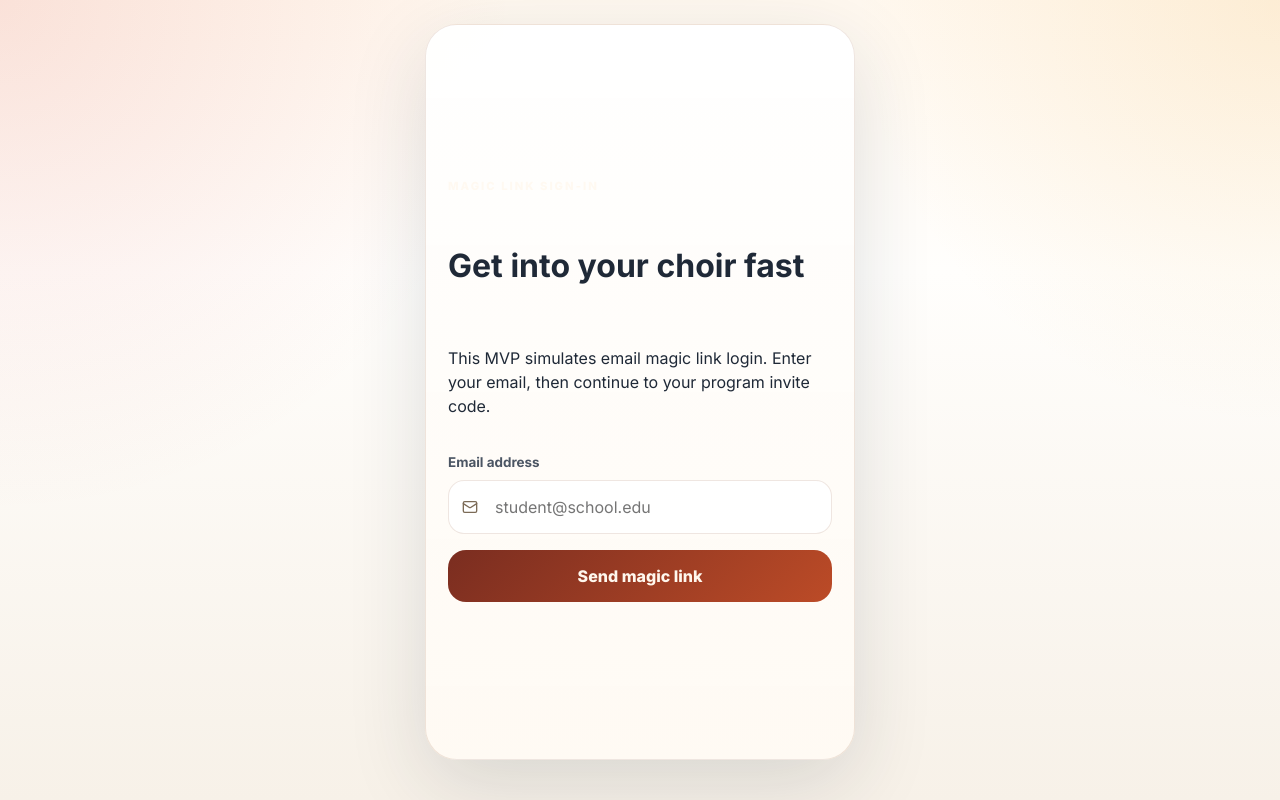
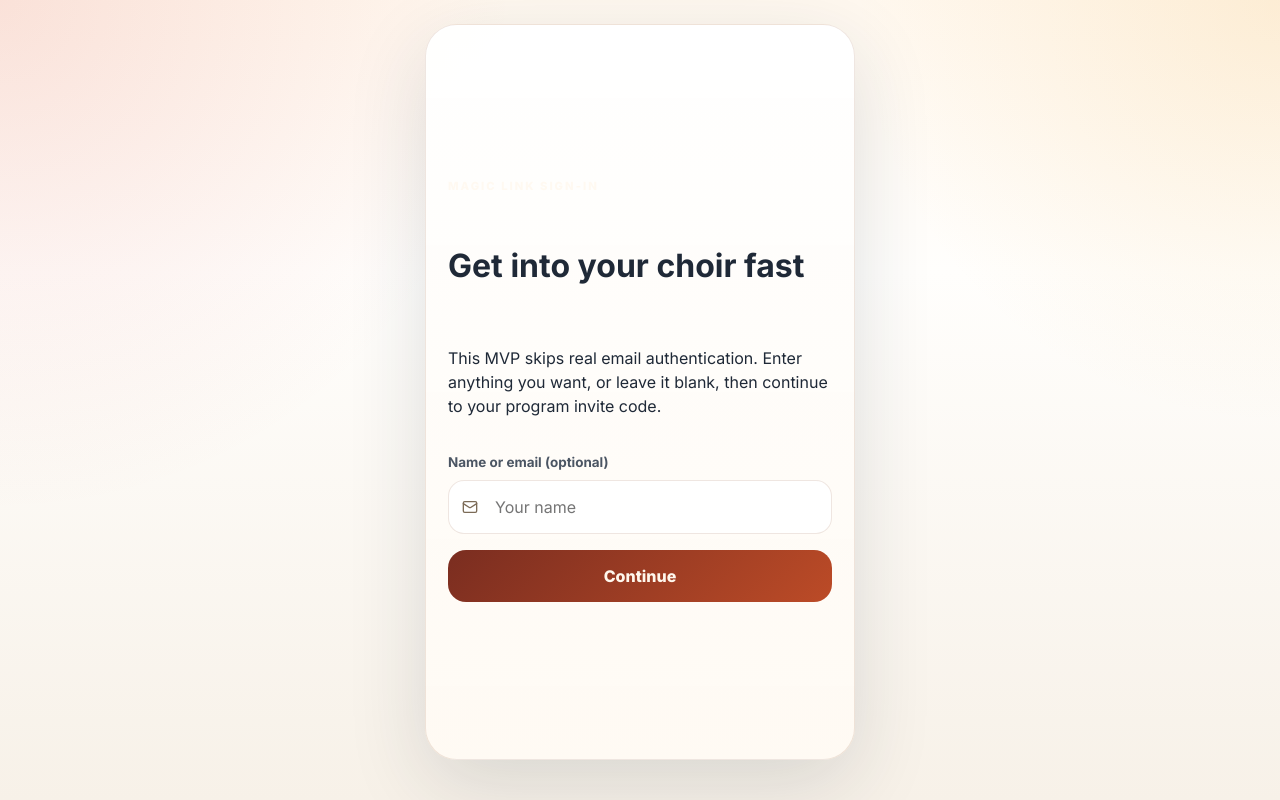
Before and after one commit to gilstrickland-ship-it/show-choir-readiness-hub, a React (Vite) app: page /auth/sign-in in a window 1280 px wide. Built offline with nearby package versions, Linux system fonts and the light colour scheme.

Commit message:
Remove real email requirement from sign-in

```diff
--- a/src/screens/auth/SignInPage.tsx
+++ b/src/screens/auth/SignInPage.tsx
@@ -9,6 +9,7 @@ export function SignInPage() {
   const [sent, setSent] = useState(Boolean(session.email));
 
   const normalizedEmail = useMemo(() => email.trim(), [email]);
+  const displayIdentity = normalizedEmail || "Prototype User";
 
   if (session.email && session.role) {
     return <Navigate to={`/${session.role}`} replace />;
@@ -21,11 +22,7 @@ export function SignInPage() {
   const handleSubmit = (event: FormEvent) => {
     event.preventDefault();
 
-    if (!normalizedEmail || !normalizedEmail.includes("@")) {
-      return;
-    }
-
-    signIn(normalizedEmail);
+    signIn(displayIdentity);
     setSent(true);
   };
 
@@ -36,26 +33,26 @@ export function SignInPage() {
           <div className="eyebrow">Magic Link Sign-In</div>
           <h1>Get into your choir fast</h1>
           <p>
-            This MVP simulates email magic link login. Enter your email, then continue to
-            your program invite code.
+            This MVP skips real email authentication. Enter anything you want, or leave it
+            blank, then continue to your program invite code.
           </p>
 
           <form onSubmit={handleSubmit} className="leader-form">
             <label className="field">
-              <span>Email address</span>
+              <span>Name or email (optional)</span>
               <div className="input-with-icon">
                 <Mail size={16} />
                 <input
-                  type="email"
+                  type="text"
                   value={email}
                   onChange={(event) => setEmail(event.target.value)}
-                  placeholder="student@school.edu"
+                  placeholder="Your name"
                 />
               </div>
             </label>
 
             <button type="submit" className="primary-button">
-              Send magic link
+              Continue
             </button>
           </form>
 
@@ -63,10 +60,10 @@ export function SignInPage() {
             <div className="magic-card">
               <div className="magic-card-top">
                 <Sparkles size={18} />
-                <strong>Magic link sent</strong>
+                <strong>You are in</strong>
               </div>
               <p>
-                You are signed in as <strong>{normalizedEmail}</strong>. Continue to join
+                You are signed in as <strong>{displayIdentity}</strong>. Continue to join
                 your program with the correct invite code.
               </p>
               <Link to="/join" className="inline-link">
```
